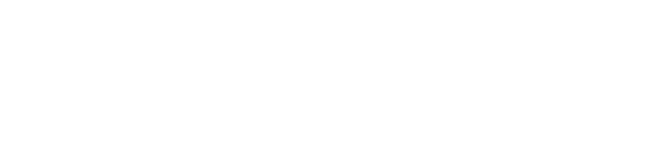
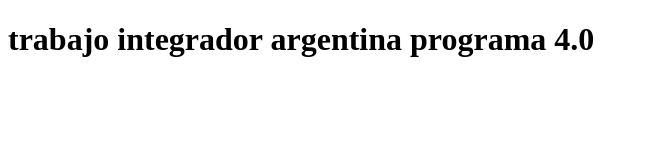
Before and after one commit to joel-3312/Joel-Rossone, a plain HTML site: page index.html in a window 1280 px wide. Shown: the whole page, without its empty margins (0-648 px from the left). Drawn offline with Linux system fonts and the light colour scheme.

Commit message:
update index

```diff
--- a/index.html
+++ b/index.html
@@ -4,9 +4,9 @@
     <meta charset="UTF-8">
     <meta http-equiv="X-UA-Compatible" content="IE=edge">
     <meta name="viewport" content="width=device-width, initial-scale=1.0">
-    <title>Document</title>
+    <title>joel-rossone</title>
 </head>
 <body>
-    <h1></h1>
+    <h1>trabajo integrador argentina programa 4.0</h1>
 </body>
 </html>
```
